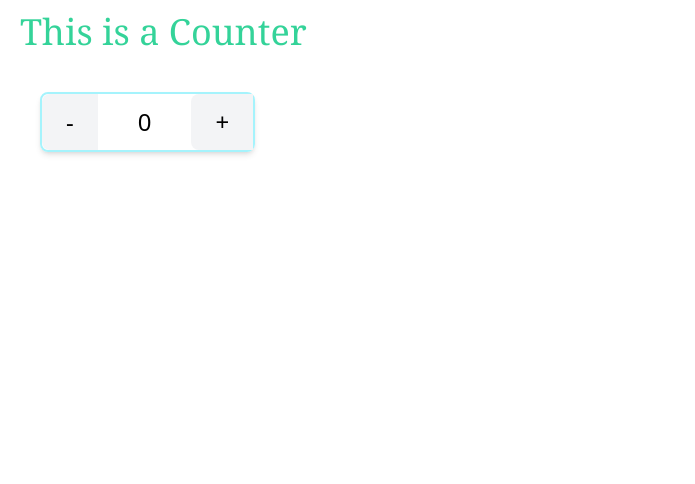
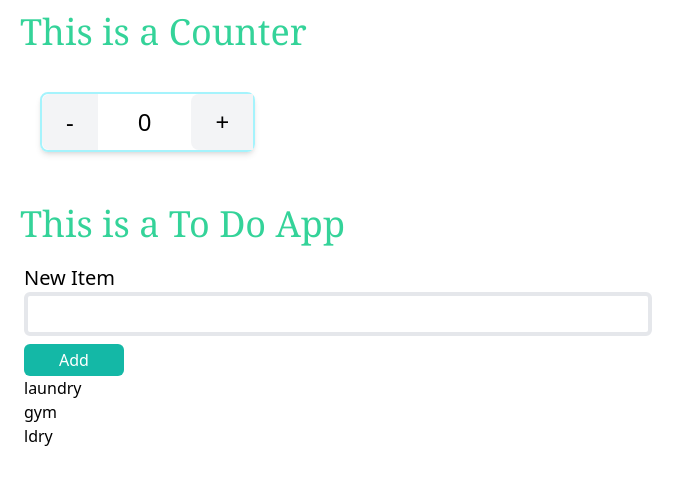
Before and after one commit to Muhammad-Yusuf-Hanif/React-Tutorial, a React (Vite) app: page / in a window 1280 px wide. Shown: the top 484 px of the page, without its empty margins (0-695 px from the left). Built offline with nearby package versions, Linux system fonts and the light colour scheme.

Commit message:
started to do list functionality

```diff
--- a/src/App.tsx
+++ b/src/App.tsx
@@ -1,9 +1,11 @@
 import Counter from "./miniProjects/Counter/Counter";
+import ToDoApp from "./miniProjects/Todoapp/ToDoApp";
 
 function App() {
 	return (
 		<>
 			<Counter/>
+			<ToDoApp/>
 		</>
 	);
 }
--- /dev/null
+++ b/src/common/Button.tsx
@@ -0,0 +1,17 @@
+type Props = React.DetailedHTMLProps<React.ButtonHTMLAttributes<HTMLButtonElement>, HTMLButtonElement> &
+{
+	text: string;
+};
+
+const Button = ({ text, ...rest }: Props) => {
+	return (
+		<button className="hover:scale-95 bg-teal-500 text-white rounded-md min-w-[100px] px-4 py-1 mt-2" {...rest}>
+			{text}
+		</button>
+	);
+};
+
+export default Button;
+
+// This is a reusable component that was created to display text for any further announced
+// components in  the website
--- /dev/null
+++ b/src/common/Text.tsx
@@ -0,0 +1,16 @@
+type Props={
+  text: string
+}
+
+const Text = ({text}:Props) => {
+  return (
+    <div className='text-2xl font-sans'>
+      {text}
+    </div>
+  )
+}
+
+export default Text
+
+// This is a reusable component that was created to display text for any further announced
+// components in the website
--- /dev/null
+++ b/src/miniProjects/Todoapp/ToDoApp.tsx
@@ -0,0 +1,13 @@
+import Heading from "../../common/Heading";
+import ToDoDisplay from "./ToDoDisplay";
+
+const ToDoApp = () => {
+	return (
+		<div>
+			<Heading text="This is a To Do App" />
+			<ToDoDisplay />
+		</div>
+	);
+};
+
+export default ToDoApp;
--- /dev/null
+++ b/src/miniProjects/Todoapp/ToDoDisplay.tsx
@@ -0,0 +1,36 @@
+import { useState } from "react";
+import Button from "../../common/Button";
+
+const ToDoDisplay = () => {
+  const [toDos, setToDos] = useState<string[]>([])
+  const [newItem, setNewItem] = useState("")
+
+function addToDos(e) {
+  // setToDos()
+  e.preventDefault()
+}
+
+function handleChangeText(e) {
+  setNewItem(e.target.value)
+}
+
+console.log('newItem', newItem)
+	return (
+		<div className="pl-6 pt-5">
+			<form id="toDoForm" className=" flex flex-col text-3xl w-1/2" onSubmit={addToDos}>
+				<label className="text-xl font-medium" htmlFor="item">
+					New Item
+				</label>
+				<input onChange={handleChangeText} className="border-4 rounded-md" type="text" id="item" />
+			</form>
+			<Button form="toDoForm" type="submit" text="Add" />
+			<ul>
+				<li>laundry</li>
+				<li>gym</li>
+				<li>ldry</li>
+			</ul>
+		</div>
+	);
+};
+
+export default ToDoDisplay;
```
